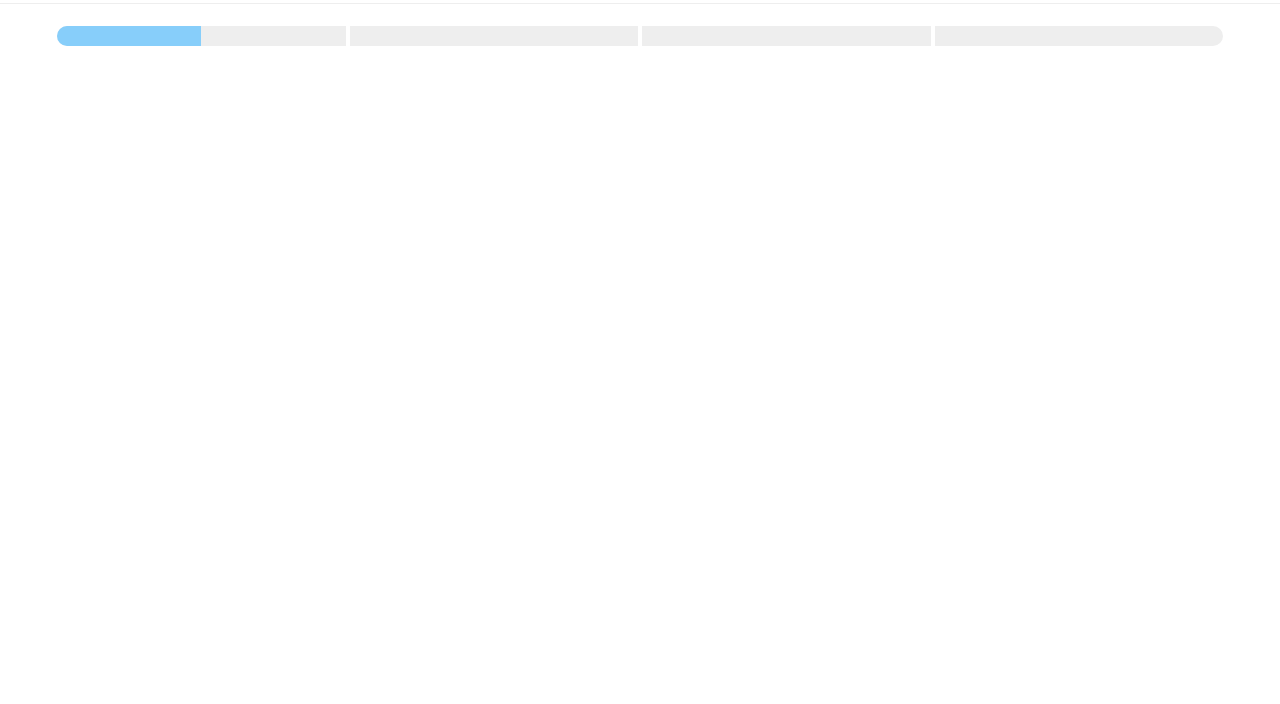
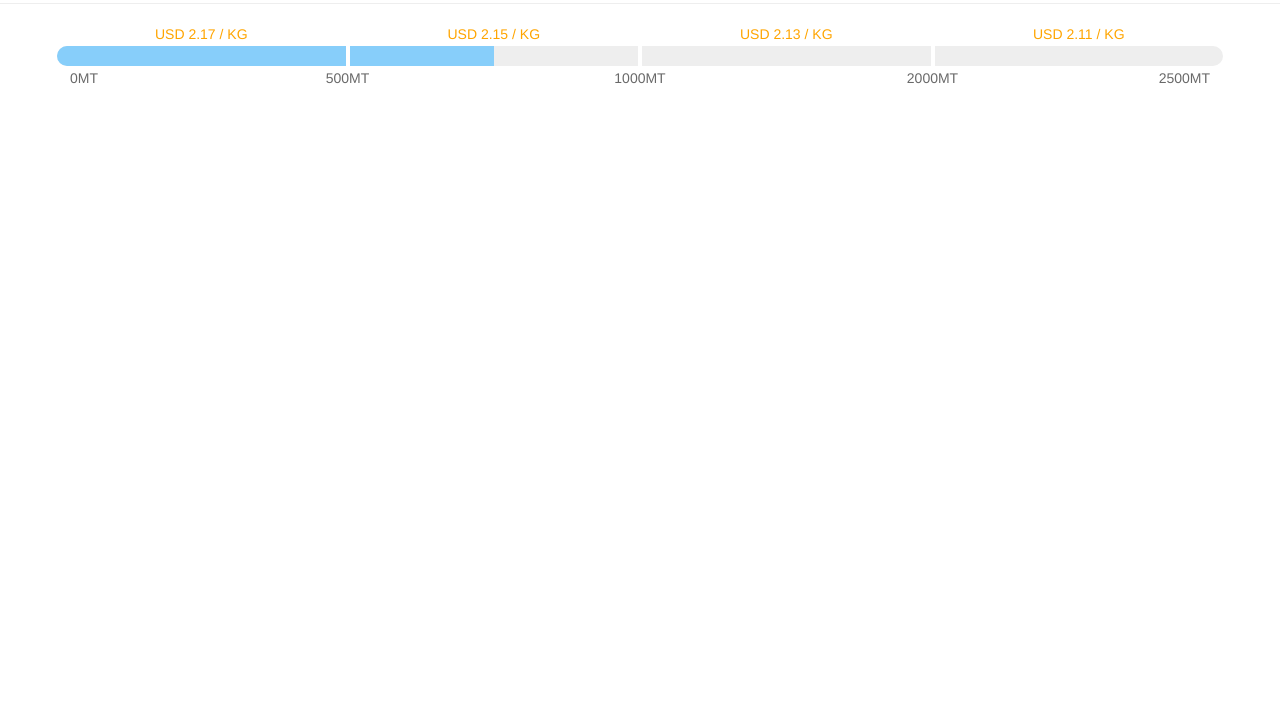
Before and after one commit to fancn21th/0_30_ProgressBar, a plain HTML site: page index.html in a window 1280 px wide. Shown: the part 96-800 px from the top of the page. Drawn offline with nearby package versions, Linux system fonts and the light colour scheme.

Commit message:
1. title 2. gap title

```diff
--- a/index.html
+++ b/index.html
@@ -7,6 +7,24 @@
     <script src="https://maxcdn.bootstrapcdn.com/bootstrap/3.3.7/js/bootstrap.min.js"></script>
     <title>An advanced progress bar</title>
     <style>
+        .myProgressTitle{
+            text-align: center;
+            font-weight: 500;
+            color: orange;
+        }
+        .myGapTitle{
+            font-weight: 500;
+            color: dimgrey;
+        }
+        .myGap-top-row-title-head {
+            text-align: left;
+        }
+        .myGap-top-row-title-tail {
+            text-align: right;
+        }
+        .myGap-non-top-row-title {
+            text-align: center;
+        }
         .myProgressContainer {
             padding: 2px;
         }
@@ -24,19 +42,32 @@
         .myBar{
             height: 20px;
             background-color: lightskyblue;
+        }
+        .myBar-head{
             border-radius: 10px 0px 0px 10px;
         }
+        .myBar-tail{
+            border-radius: 0px 10px 10px 0px;
+        }
         #myBar1 {
-            width: 50%;
+            width: 100%;
         }
         #myBar2 {
-            width: 0%;
+            width: 50%;
         }
         #myBar3 {
             width: 0%;
         }
         #myBar4 {
             width: 0%;
+        }
+        .gap-row-2-fix{
+            position: relative;
+            top: -20px;
+        }
+        .gap-row-3-fix {
+            position: relative;
+            top: -40px;
         }
     </style>
 </head>
@@ -45,10 +76,26 @@
         <h1>An advanced progress bar</h1>
     </div>
     <div class="container">
+        <!-- title -->
+        <div class="row">
+            <div class="col-sm-3 myProgressTitle">
+                USD 2.17 / KG
+            </div>
+            <div class="col-sm-3 myProgressTitle">
+                USD 2.15 / KG
+            </div>
+            <div class="col-sm-3 myProgressTitle">
+                USD 2.13 / KG
+            </div>
+            <div class="col-sm-3 myProgressTitle">
+                USD 2.11 / KG
+            </div>
+        </div>
+        <!-- progress -->
         <div class="row">
            <div class="col-sm-3 myProgressContainer">
                <div class="myProgress myProgress-head col-sm-3">
-                   <div id="myBar1" class="myBar"></div>
+                   <div id="myBar1" class="myBar myBar-head"></div>
                </div>
            </div>
             <div class="col-sm-3 myProgressContainer">
@@ -63,8 +110,32 @@
             </div>
             <div class="col-sm-3 myProgressContainer">
                 <div class="myProgress myProgress-tail">
-                    <div id="myBar4" class="myBar"></div>
+                    <div id="myBar4" class="myBar myBar-tail"></div>
                 </div>
+            </div>
+        </div>
+        <!-- gap 1 -->
+        <div class="row">
+            <div class="col-sm-6 myGapTitle myGap-top-row-title-head">
+                0MT
+            </div>
+            <div class="col-sm-6 myGapTitle myGap-top-row-title-tail">
+                2500MT
+            </div>
+        </div>
+        <!-- gap 2 -->
+        <div class="row gap-row-2-fix">
+            <div class="col-sm-6 myGapTitle myGap-non-top-row-title">
+                500MT
+            </div>
+            <div class="col-sm-6 myGapTitle myGap-non-top-row-title">
+                2000MT
+            </div>
+        </div>
+        <!-- gap 3 -->
+        <div class="row gap-row-3-fix">
+            <div class="col-sm-12 myGapTitle myGap-non-top-row-title">
+                1000MT
             </div>
         </div>
     </div>
```
